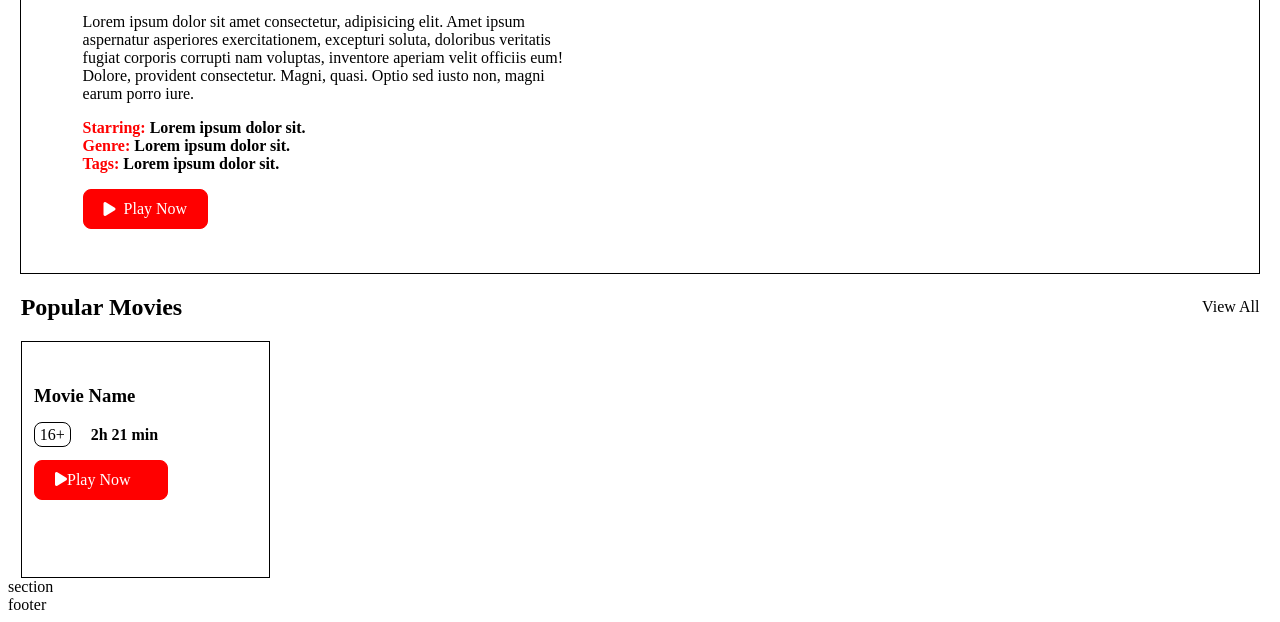
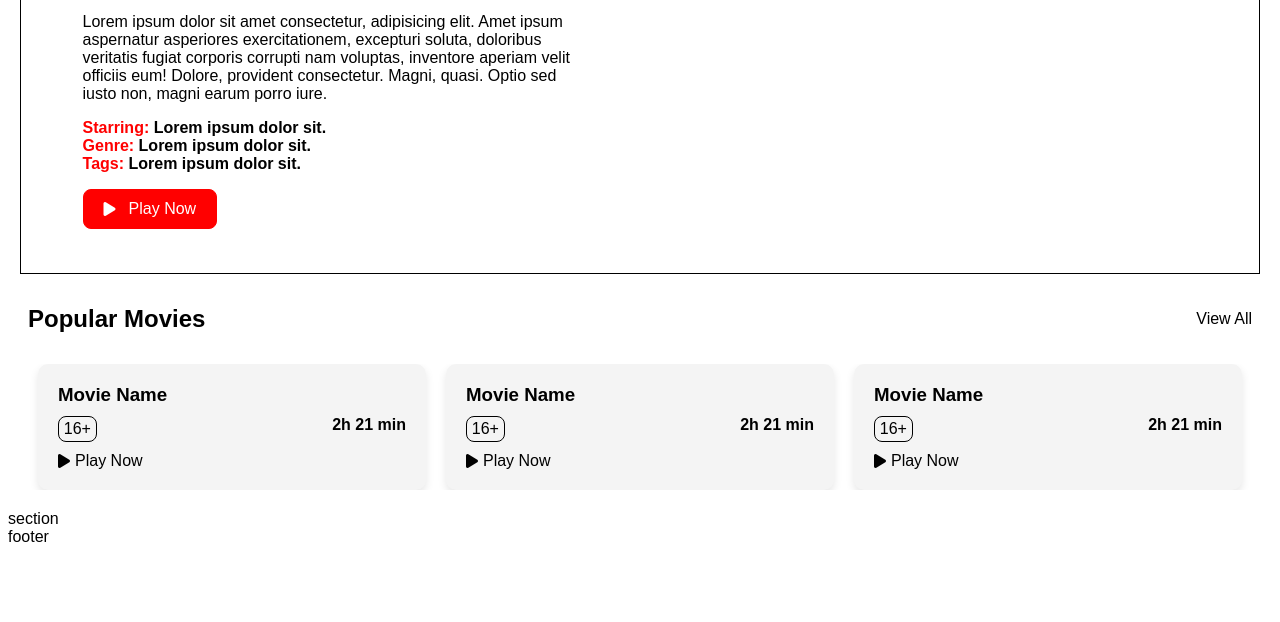
Before and after one commit to Ayberkct/Wit0624-Netflix-Challange, a plain HTML site: page index.html in a window 1280 px wide. Shown: the part 325-947 px from the top of the page. After the commit the page ends 879 px from the top, so only its background shows below. Drawn offline with Linux system fonts and the light colour scheme.

Commit message:
Final v1

```diff
--- a/index.css
+++ b/index.css
@@ -123,8 +123,14 @@ main {
 }
 
 /* Section */
+.popular-movies-container {
+  display: flex;
+  overflow-x: scroll;
+  scroll-snap-type: x mandatory;
+  -webkit-overflow-scrolling: touch;
+}
 
-.popular-movies {
+/* .popular-movies {
   width: 98%;
   margin: auto;
 }
@@ -138,7 +144,7 @@ main {
 .movie-container {
   border: 1px solid black;
   width: 20%;
-  height: 30%;
+  height: 25%;
   display: flex;
   flex-direction: column;
 }
@@ -160,7 +166,79 @@ main {
   padding: 0.5rem 1.5rem 0.5rem 0.2rem;
   margin-top: 1rem;
   border-radius: 0.5rem;
-  padding: 10px 20px;
+  padding: 10px 5px;
   font-size: 16px;
   border: 1px solid red;
 }
+.movie-card-play-button:hover {
+  transform: scale(1.05);
+}
+.movie-card-play-button i {
+  margin-right: 0.5rem;
+} */
+
+body {
+  font-family: Arial, sans-serif;
+}
+
+.popular-movies {
+  padding: 20px;
+}
+
+.popular-title {
+  display: flex;
+  justify-content: space-between;
+  align-items: center;
+  margin-bottom: 20px;
+}
+
+.popular-title h2 {
+  margin: 0;
+}
+
+.popular-movies-container {
+  display: flex;
+  overflow-x: scroll;
+  scroll-snap-type: x mandatory;
+  -webkit-overflow-scrolling: touch;
+}
+
+.movie-container {
+  flex: 0 0 33.3333%;
+  max-width: 33.3333%;
+  box-sizing: border-box;
+  padding: 0 10px;
+  scroll-snap-align: start;
+}
+
+.movie-card {
+  background-color: #f4f4f4;
+  padding: 20px;
+  border-radius: 10px;
+  box-shadow: 0 4px 8px rgba(0, 0, 0, 0.1);
+  transition: transform 0.3s;
+}
+
+.movie-card:hover {
+  transform: scale(1.05);
+}
+
+.movie-card h3 {
+  margin: 0 0 10px 0;
+}
+
+.movie-card-rating {
+  display: flex;
+  justify-content: space-between;
+  margin-bottom: 10px;
+}
+
+.movie-card-play-button {
+  display: flex;
+  align-items: center;
+  cursor: pointer;
+}
+
+.play-button-icon {
+  margin-right: 5px;
+}
--- a/index.html
+++ b/index.html
@@ -64,6 +64,7 @@
                 <h2>Popular Movies</h2>
                 <p>View All</p>
             </div>
+            <div class="popular-movies-container">
                 <div class="movie-container">
                     <div class="movie-card">
                         <h3>Movie Name</h3>
@@ -72,11 +73,98 @@
                             <span class="movie-duration">2h 21 min</span>
                         </div>
                         <div class="movie-card-play-button">
-                        <i class="fa-solid fa-play play-button-icon"></i><span class="movie-play-button-details">Play
+                            <i class="fa-solid fa-play play-button-icon"></i><span
+                                class="movie-play-button-details">Play
                                 Now</span>
                         </div>
                     </div>
                 </div>
+                <div class="movie-container">
+                    <div class="movie-card">
+                        <h3>Movie Name</h3>
+                        <div class="movie-card-rating">
+                            <span class="movie-age">16+</span>
+                            <span class="movie-duration">2h 21 min</span>
+                        </div>
+                        <div class="movie-card-play-button">
+                            <i class="fa-solid fa-play play-button-icon"></i><span
+                                class="movie-play-button-details">Play
+                                Now</span>
+                        </div>
+                    </div>
+                </div>
+                <div class="movie-container">
+                    <div class="movie-card">
+                        <h3>Movie Name</h3>
+                        <div class="movie-card-rating">
+                            <span class="movie-age">16+</span>
+                            <span class="movie-duration">2h 21 min</span>
+                        </div>
+                        <div class="movie-card-play-button">
+                            <i class="fa-solid fa-play play-button-icon"></i><span
+                                class="movie-play-button-details">Play
+                                Now</span>
+                        </div>
+                    </div>
+                </div>
+                <div class="movie-container">
+                    <div class="movie-card">
+                        <h3>Movie Name</h3>
+                        <div class="movie-card-rating">
+                            <span class="movie-age">16+</span>
+                            <span class="movie-duration">2h 21 min</span>
+                        </div>
+                        <div class="movie-card-play-button">
+                            <i class="fa-solid fa-play play-button-icon"></i><span
+                                class="movie-play-button-details">Play
+                                Now</span>
+                        </div>
+                    </div>
+                </div>
+                <div class="movie-container">
+                    <div class="movie-card">
+                        <h3>Movie Name</h3>
+                        <div class="movie-card-rating">
+                            <span class="movie-age">16+</span>
+                            <span class="movie-duration">2h 21 min</span>
+                        </div>
+                        <div class="movie-card-play-button">
+                            <i class="fa-solid fa-play play-button-icon"></i><span
+                                class="movie-play-button-details">Play
+                                Now</span>
+                        </div>
+                    </div>
+                </div>
+                <div class="movie-container">
+                    <div class="movie-card">
+                        <h3>Movie Name</h3>
+                        <div class="movie-card-rating">
+                            <span class="movie-age">16+</span>
+                            <span class="movie-duration">2h 21 min</span>
+                        </div>
+                        <div class="movie-card-play-button">
+                            <i class="fa-solid fa-play play-button-icon"></i><span
+                                class="movie-play-button-details">Play
+                                Now</span>
+                        </div>
+                    </div>
+                </div>
+                <div class="movie-container">
+                    <div class="movie-card">
+                        <h3>Movie Name</h3>
+                        <div class="movie-card-rating">
+                            <span class="movie-age">16+</span>
+                            <span class="movie-duration">2h 21 min</span>
+                        </div>
+                        <div class="movie-card-play-button">
+                            <i class="fa-solid fa-play play-button-icon"></i><span
+                                class="movie-play-button-details">Play
+                                Now</span>
+                        </div>
+                    </div>
+                </div>
+            </div>
+
 
 
 
```
Lines whose indentation alone changed are shown as unchanged.
